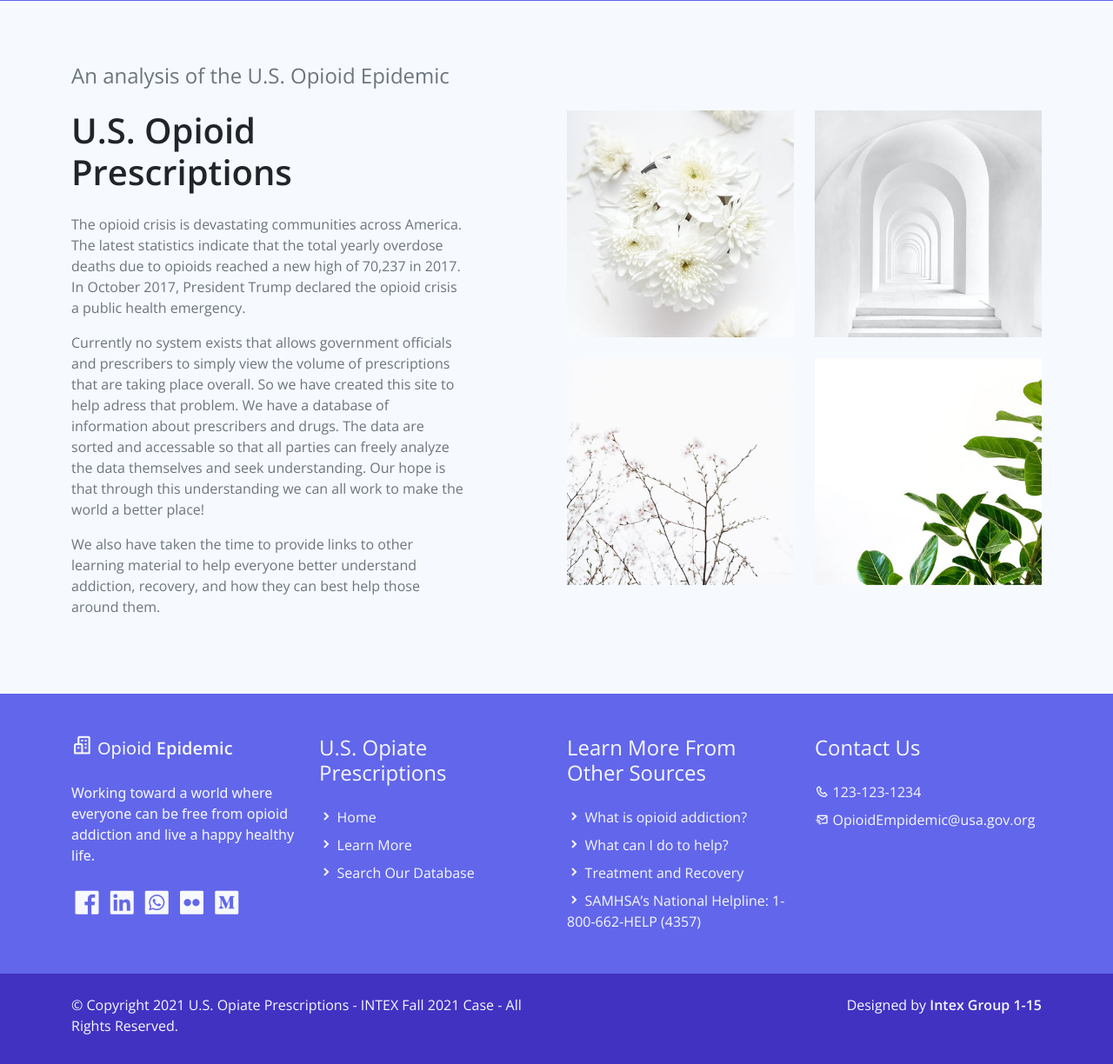
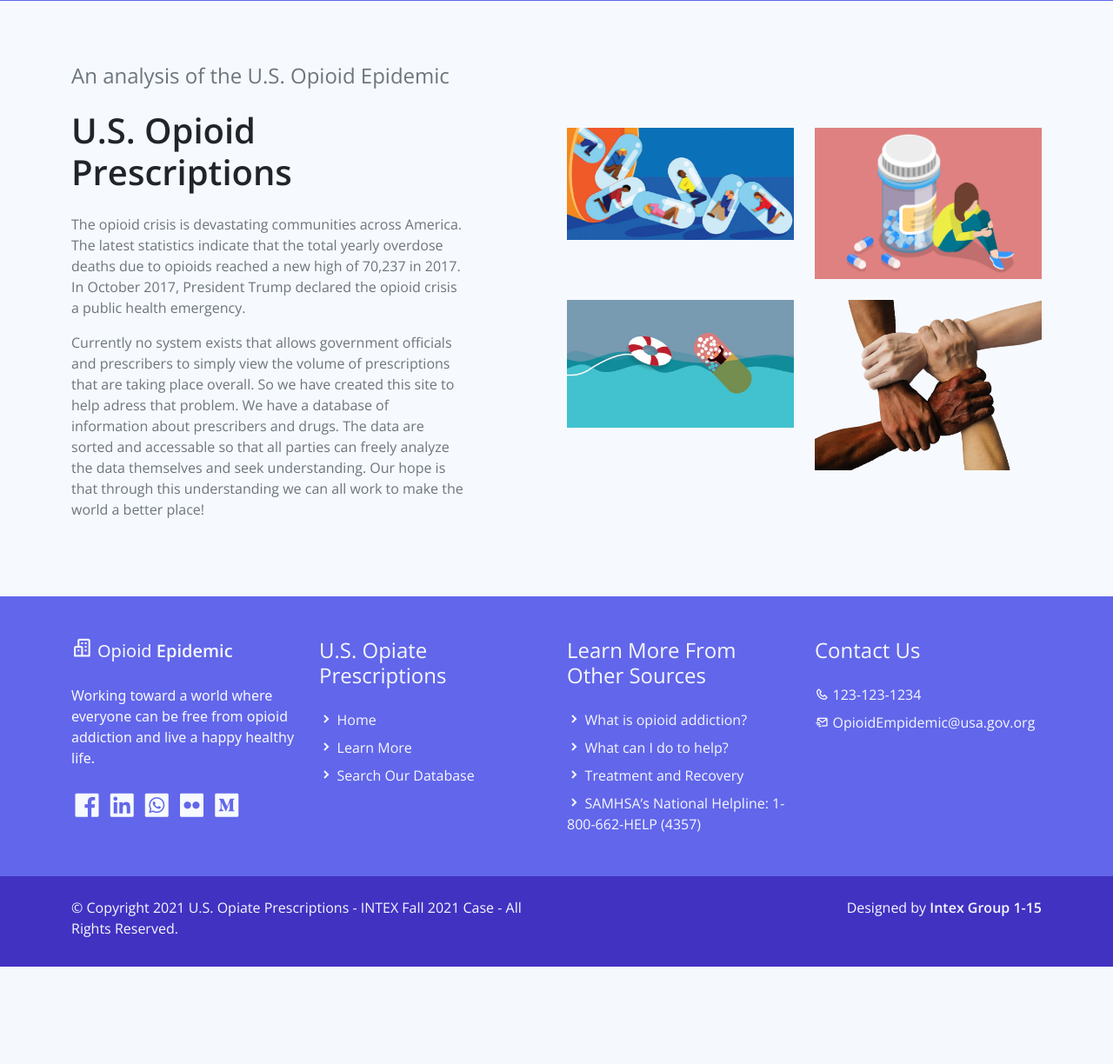
Before and after one commit to IS-Core-1-15/intex, a Django app: page / in a window 1280 px wide. Shown: the part 1213-2437 px from the top of the page at 87% size. After the commit the page ends 2325 px from the top, so only its background shows below. Run offline with Django 3.2, Linux system fonts and the light colour scheme; parts of the project's set-up code (start-up, migrations or seed data) failed here and were passed over; some libraries are stand-ins or nearby versions.

Commit message:
pictures and minor text changes

```diff
--- a/templates/DrugApp/index.html
+++ b/templates/DrugApp/index.html
@@ -71,26 +71,22 @@
                     </p>
                     <p class="feature-work-footer text-muted light-300">
                         Currently no system exists that allows government officials and prescribers to simply view the volume of prescriptions that are taking place overall. So we have created this site to help adress that problem. We have a database of information about prescribers and drugs. The data are sorted and accessable so that all parties can freely analyze the data themselves and seek understanding. Our hope is that through this understanding we can all work to make the world a better place!</p>
-
-                    <p class="feature-work-footer text-muted light-300">
-                        We also have taken the time to provide links to other learning material to help everyone better understand addiction, recovery, and how they can best help those around them.
-                    </p>
                 </div>
                 <div class="col-lg-6 offset-lg-1 align-left">
                     <div class="row">
                         <a class="col" data-type="image" data-fslightbox="gallery" href="{% static 'img/feature-work-1-large.jpg' %}">
-                            <img class="img-fluid" src="{% static 'img/feature-work-1.jpg' %}">
+                            <img class="img-fluid" src="{% static 'img/randomopioid1.png' %}">
                         </a>
                         <a class="col" data-type="image" data-fslightbox="gallery" href="{% static 'img/feature-work-2-large.jpg' %}">
-                            <img class="img-fluid" src="{% static 'img/feature-work-2.jpg' %}">
+                            <img class="img-fluid" src="{% static 'img/randomopioid2.jpeg' %}">
                         </a>
                     </div>
                     <div class="row pt-4">
                         <a class="col" data-type="image" data-fslightbox="gallery" href="{% static 'img/feature-work-3-large.jpg' %}">
-                            <img class="img-fluid" src="{% static 'img/feature-work-3.jpg' %}">
+                            <img class="img-fluid" src="{% static 'img/randomopioid3.jpeg' %}">
                         </a>
                         <a class="col" data-type="image" data-fslightbox="gallery" href="{% static 'img/feature-work-4-large.jpg' %}">
-                            <img class="img-fluid" src="{% static 'img/feature-work-4.jpg' %}">
+                            <img class="img-fluid" src="{% static 'img/randomopioid4.png' %}">
                         </a>
                     </div>
                 </div>
```
Also changed, not shown: templates/DrugApp/contact.html (+3 -6 lines), DrugApp/static/img/randomopioid1.png (added), DrugApp/static/img/randomopioid2.jpeg (added), DrugApp/static/img/randomopioid3.jpeg (added), DrugApp/static/img/randomopioid4.png (added).
